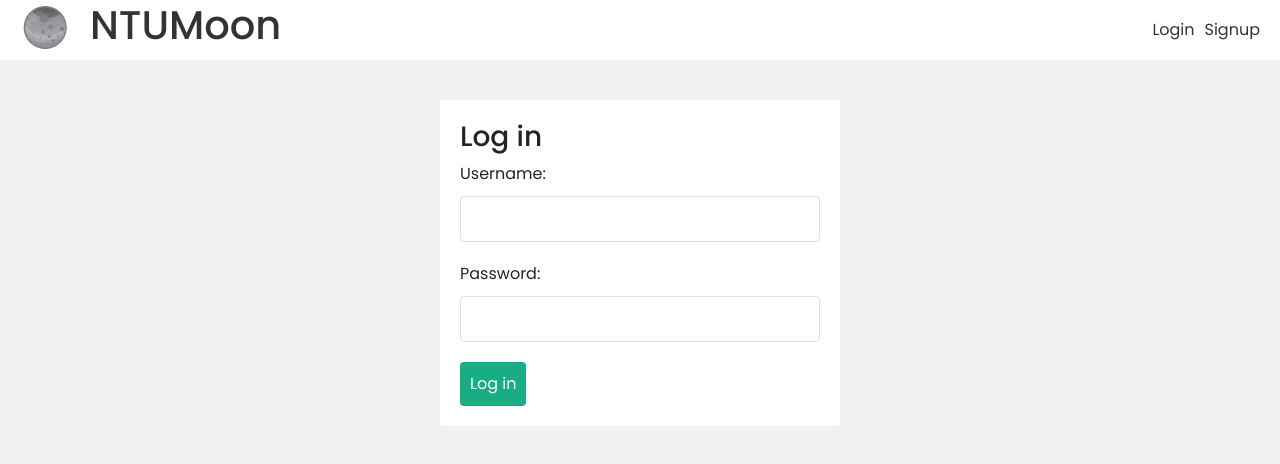
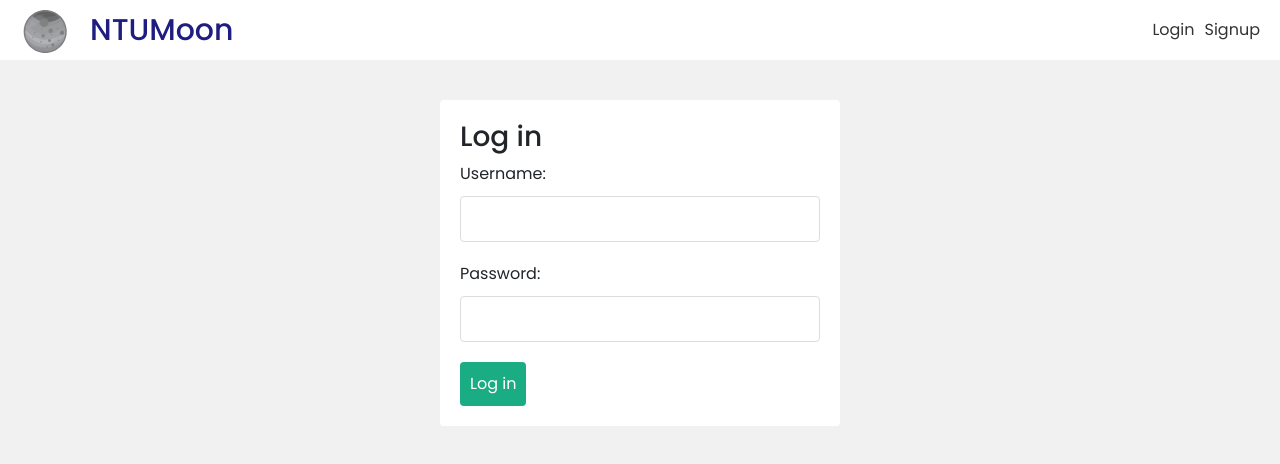
Before and after one commit to yuhaochua/NTUMoon, a React (Create React App) app in the folder frontend/: page /login in a window 1280 px wide. Shown: the top 464 px of the page. Built offline with nearby package versions, Linux system fonts and the light colour scheme.

Commit message:
Update navbar logo

```diff
--- a/frontend/src/components/Navbar.js
+++ b/frontend/src/components/Navbar.js
@@ -1,34 +1,36 @@
-import { Link } from 'react-router-dom'
-import { useLogout } from '../hooks/useLogout'
-import { useAuthContext } from '../hooks/useAuthContext'
-import Lottie from "lottie-react"
-import moonAnimation from "../icons/moon.json"
+import { Link } from "react-router-dom";
+import { useLogout } from "../hooks/useLogout";
+import { useAuthContext } from "../hooks/useAuthContext";
+import Lottie from "lottie-react";
+import moonAnimation from "../icons/moon.json";
+import "../styles/navbar.css";
 // import { FiMoon } from "react-icons/fi";
 
 const Navbar = () => {
-  const { logout } = useLogout()
-  const { user } = useAuthContext()
+    const { logout } = useLogout();
+    const { user } = useAuthContext();
 
     const handleClick = () => {
-    logout()
-  }
+        logout();
+    };
 
     const defaultOptions = {
         loop: true,
         animationData: moonAnimation,
         renderSettings: {
-      preserveAspectRatio: 'xMidYMid Meet'
-    }
-  }
+            preserveAspectRatio: "xMidYMid Meet",
+        },
+    };
 
     return (
         <header>
             <div className="container">
                 <Link to="/">
-          {/* <h1>NTUMoon   <FiMoon /></h1> */}
-          <h1>
-            <div><Lottie animationData={moonAnimation} loop={true} /></div>
-            <div>NTUMoon</div>
+                    <h1 className="align-content-center mb-0">
+                        <div>
+                            <Lottie animationData={moonAnimation} loop={true} />
+                        </div>
+                        <div className="navbar-logo">NTUMoon</div>
                     </h1>
                 </Link>
                 <nav>
@@ -47,7 +49,7 @@ const Navbar = () => {
                 </nav>
             </div>
         </header>
-  )
-}
+    );
+};
 
-export default Navbar
+export default Navbar;
--- /dev/null
+++ b/frontend/src/styles/navbar.css
@@ -0,0 +1,8 @@
+.navbar-logo{
+    font-size: 30px;
+    font-weight: medium;
+    color: #1F1D80;
+    display: flex;
+    align-items: center;
+
+}
```
Lines whose indentation alone changed are shown as unchanged.
